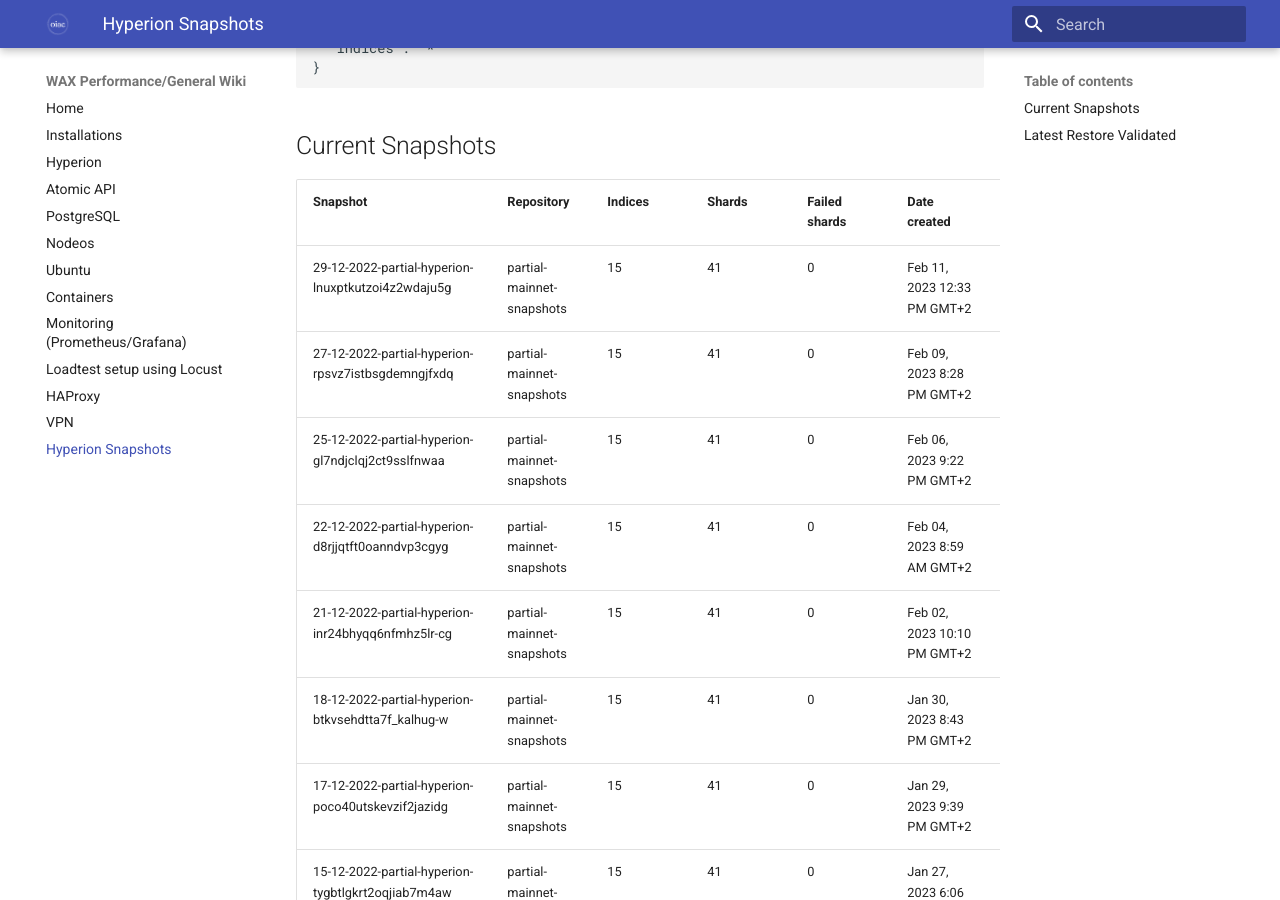
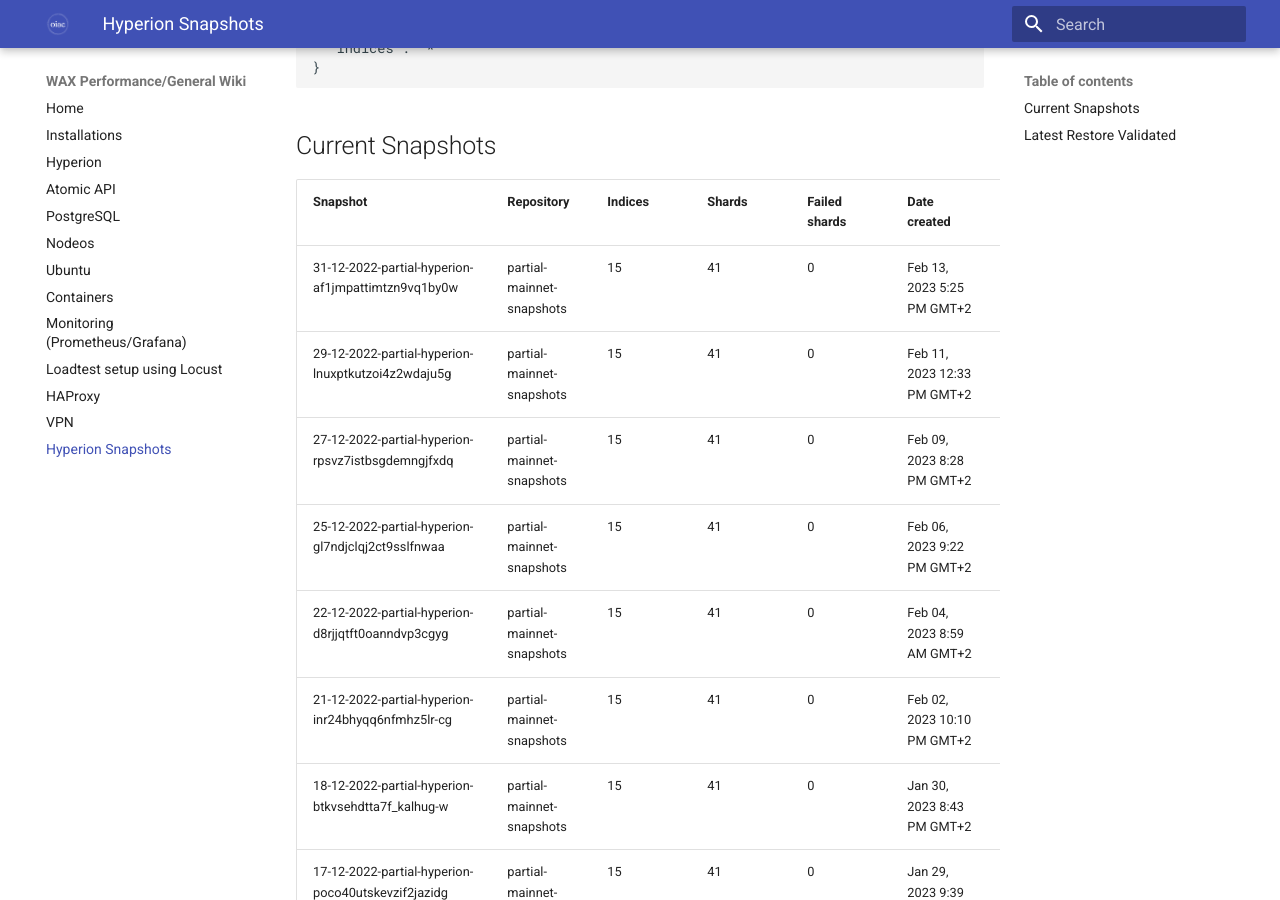
Before and after one commit to oneinacillian/wiki, an MkDocs documentation site: the page built from docs/snapshots.md, in a window 1280 px wide and 900 px high, scrolled down 2022 px. Built offline with MkDocs 1.6.1 and Material for MkDocs 9.7.7, drawn with Linux system fonts in a browser that asks for light colours.

Commit message:
Latest snapshot contains data from 31/12/2022 00:00:00 (31-12-2022-partial-hyperion-af1jmpattimtzn9vq1by0w)

```diff
--- a/docs/snapshots.md
+++ b/docs/snapshots.md
@@ -60,6 +60,7 @@
 
 | Snapshot                                           | Repository                | Indices | Shards | Failed shards | Date created                | Duration |
 |----------------------------------------------------|---------------------------|---------|--------|---------------|-----------------------------|----------|
+| 31-12-2022-partial-hyperion-af1jmpattimtzn9vq1by0w | partial-mainnet-snapshots | 15      | 41     | 0             | Feb 13, 2023 5:25 PM GMT+2  | 38s      |
 | 29-12-2022-partial-hyperion-lnuxptkutzoi4z2wdaju5g | partial-mainnet-snapshots | 15      | 41     | 0             | Feb 11, 2023 12:33 PM GMT+2 | 35s      |
 | 27-12-2022-partial-hyperion-rpsvz7istbsgdemngjfxdq | partial-mainnet-snapshots | 15      | 41     | 0             | Feb 09, 2023 8:28 PM GMT+2  | 50s      |
 | 25-12-2022-partial-hyperion-gl7ndjclqj2ct9sslfnwaa | partial-mainnet-snapshots | 15      | 41     | 0             | Feb 06, 2023 9:22 PM GMT+2  | 47s      |
```
